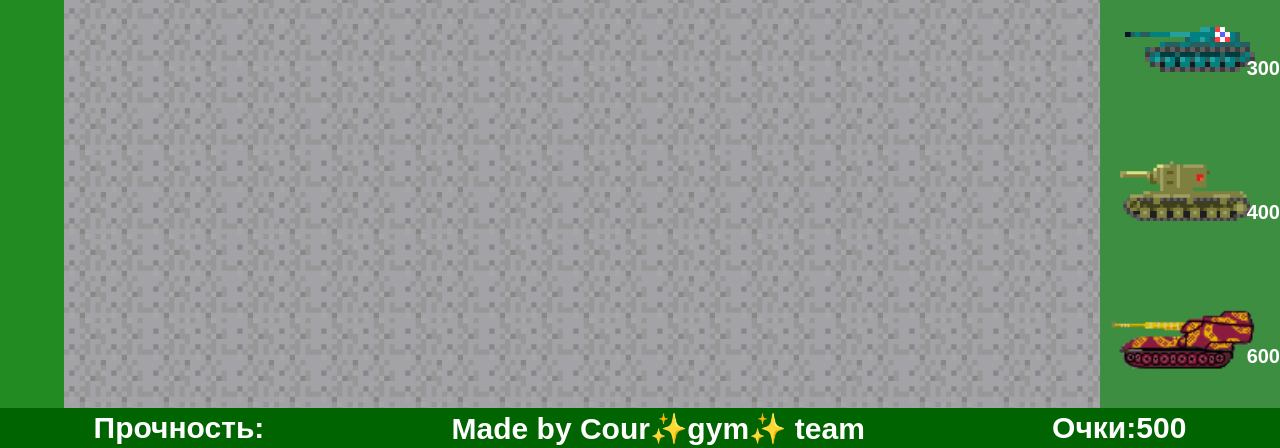
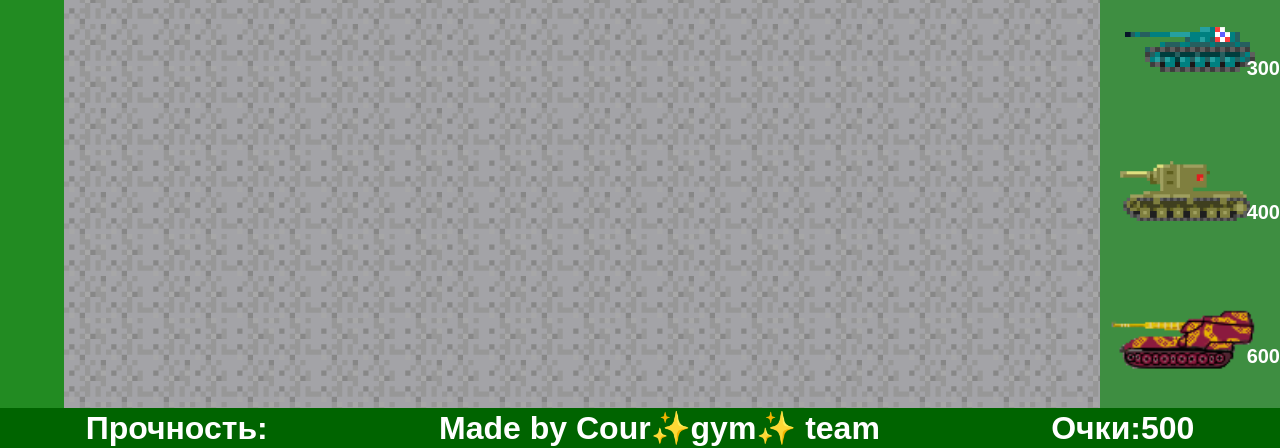
Before and after one commit to Dimdim28/Tanks.js, a website: page index.html in a window 1280 px wide. Shown: the part 352-800 px from the top of the page. Drawn offline with Linux system fonts and the light colour scheme.

Commit message:
adaptive was improved in HTML and CSS

```diff
--- a/style.css
+++ b/style.css
@@ -210,9 +210,9 @@ filter: brightness(1.4);
     justify-content: space-around;
     align-items: center;
     color:white;
-    font-size: 30px ;
+    font-size: 4vh;
     font-weight: 700;
-    height: 5%;
+    height: 5vh;
 }
 
 p.made{
@@ -226,7 +226,7 @@ p.made{
     display: flex;
 }
 .number{
-font-size: 30px;
+font-size: 4vh;
 font-weight: 700;
 display: block;
 }
```
